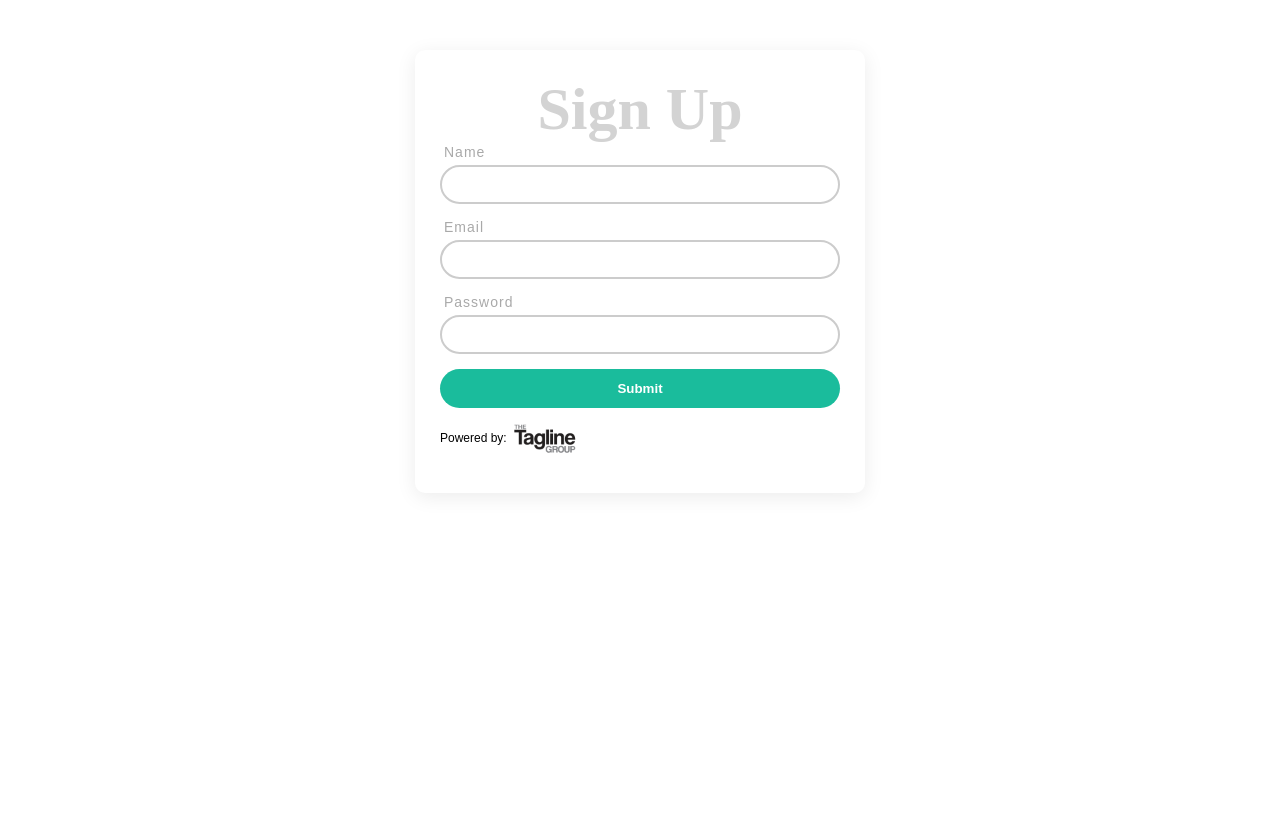
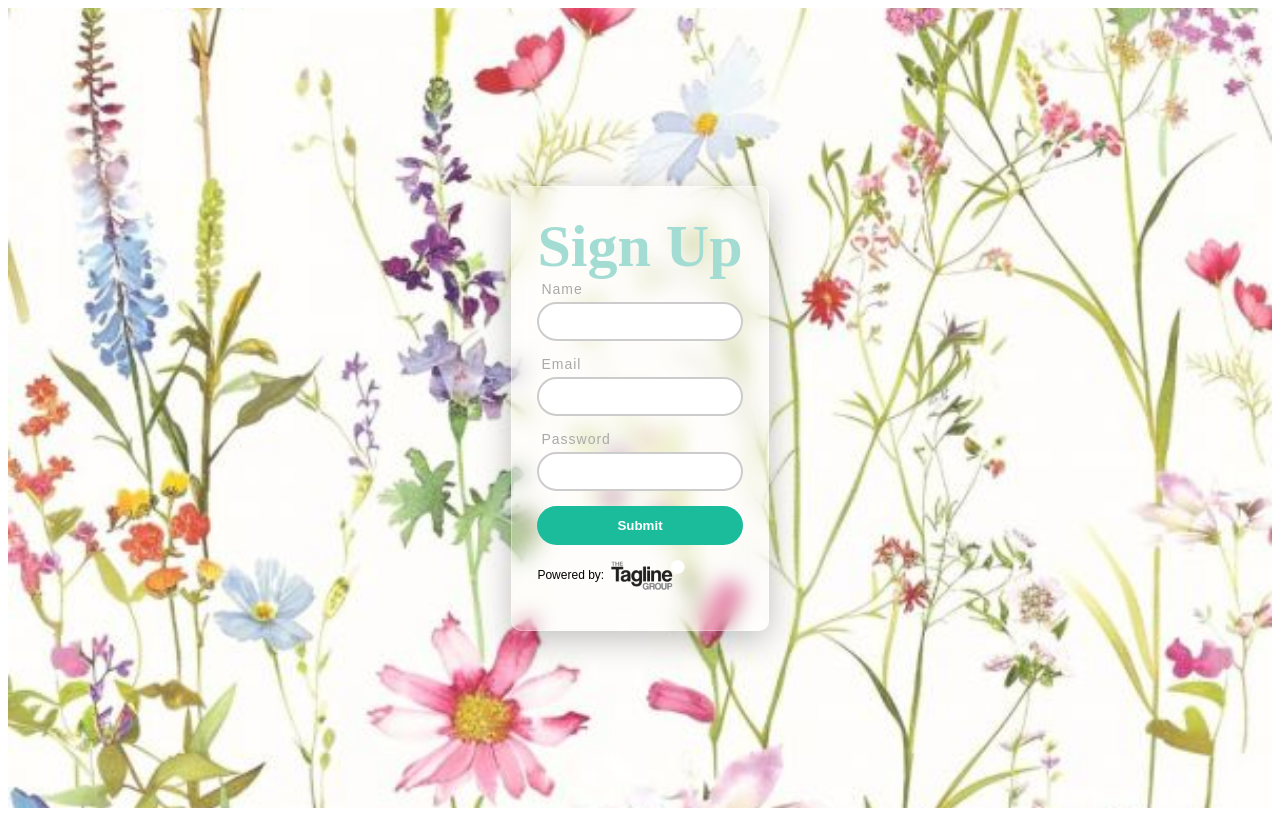
Before and after one commit to bmpandrada/tagline-form, a Next.js app: page / in a window 1280 px wide. Built offline with nearby package versions, Linux system fonts and the light colour scheme.

Commit message:
add background image for stability

```diff
--- a/styles/styles.scss
+++ b/styles/styles.scss
@@ -1,25 +1,42 @@
+div#__next {
+    display: flex;
+    justify-content: center;
+    align-items: center;
+    width: 100%;
+    height: 100vh;
+    background: url("/bg.jpg") no-repeat center center fixed;
+    background-size: cover;
+}
+
 .form-wrapper {
   max-width: 400px;
   margin: 50px auto;
   padding: 25px;
-  background: #fff;
+  background: rgba(255, 255, 255, 0.1);
   border-radius: 10px;
-  box-shadow: 0 4px 20px rgba(0, 0, 0, 0.08);
+  box-shadow: 0 8px 32px rgba(0, 0, 0, 0.25);
+  backdrop-filter: blur(10px);
+  -webkit-backdrop-filter: blur(10px);
+  border: 1px solid rgba(255, 255, 255, 0.3);
   font-family: 'Poppins', sans-serif;
 
   h2 {
-  margin: 0 auto;
+    margin: 0 auto;
     width: 100%;
     font-family: 'Lily Script One', cursive;
     font-size: 60px;
     font-weight: bold;
     text-align: center;
-    color: lightgray;
+    color: #a3dcd3;
     -webkit-transition: 0.2s ease all;
     -moz-transition: 0.2s ease all;
     -ms-transition: 0.2s ease all;
     -o-transition: 0.2s ease all;
     transition: 0.2s ease all;
+
+    @media screen and (max-width: 500px) {
+      font-size: 40px;
+    }
   }
 
   .form-group {
@@ -35,6 +52,10 @@
       margin-left: .25rem;
       letter-spacing: 1px;
       font-size: 14px;
+
+       @media screen and (max-width: 500px) {
+      font-size: 12px;
+    }
     }
 
     input {
```
Also changed, not shown: public/bg.jpg (added).
